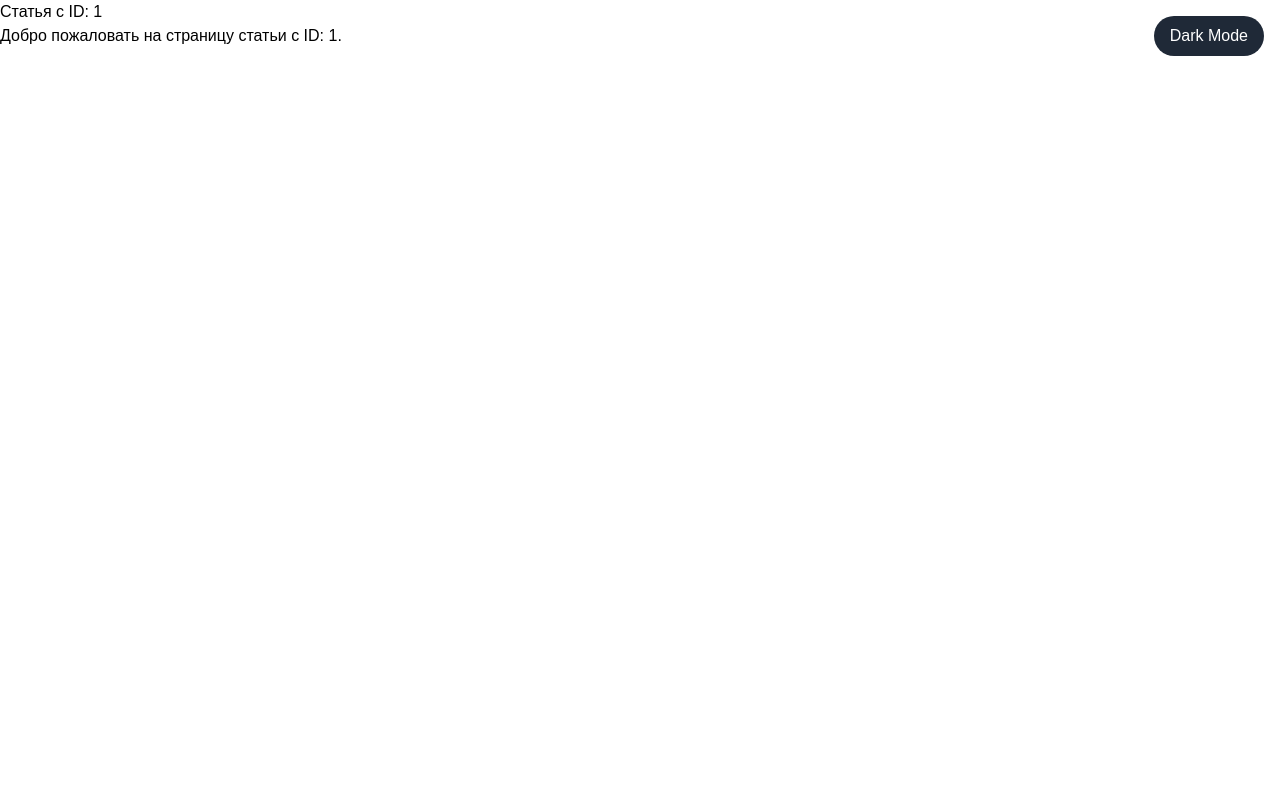
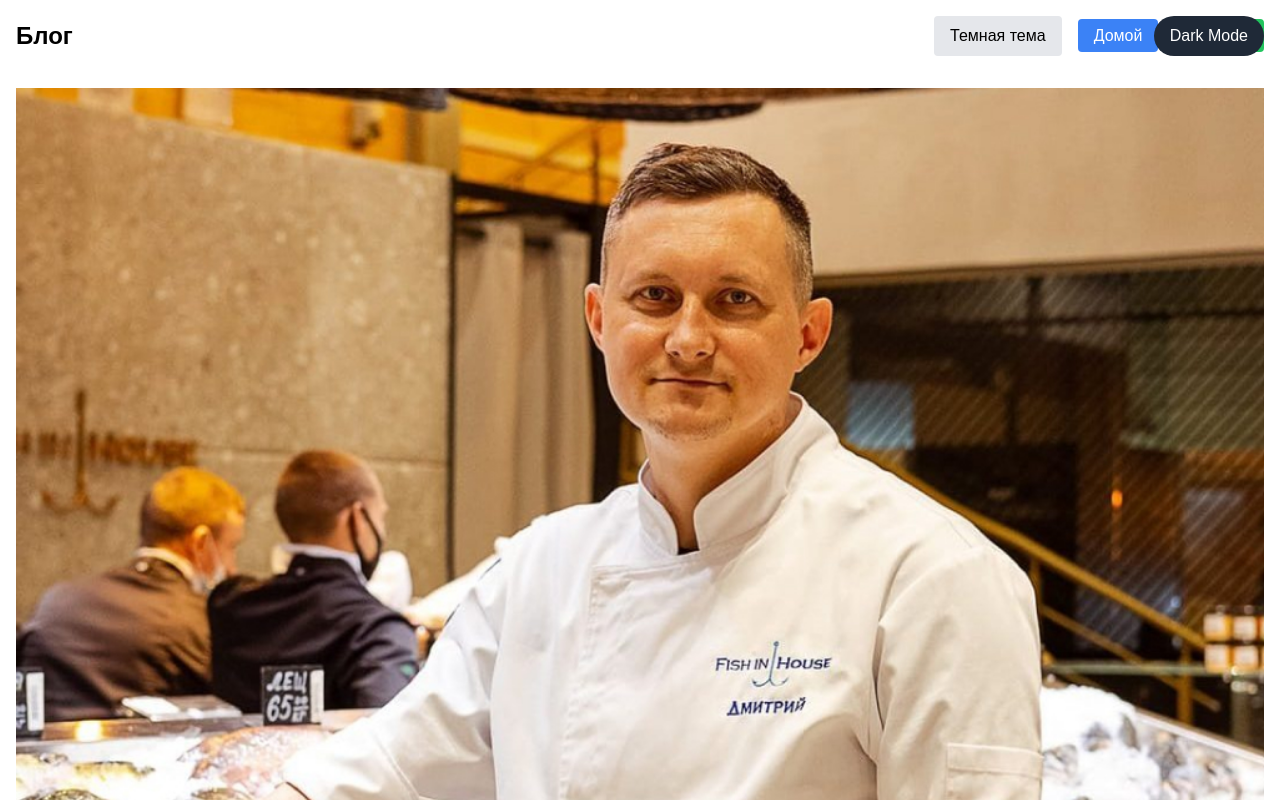
Before and after one commit to Fodi999/master, a Next.js app: page /blog/1 in a window 1280 px wide. Shown: the top 800 px of the page. Built offline with nearby package versions, Linux system fonts and the light colour scheme.

Commit message:
Описание изменений

```diff
--- a/src/app/blog/[id]/page.tsx
+++ b/src/app/blog/[id]/page.tsx
@@ -1,16 +1,51 @@
+"use client";
+
+import { use } from "react";
+import Image from "next/image";
+import Link from "next/link";
+import { useState, useEffect } from "react";
+
 interface BlogPostProps {
-  params: {
-    id: string;
-  };
+  params: Promise<{ id: string }>; // Асинхронный параметр
 }
 
-export default async function BlogPost({ params }: BlogPostProps) {
-  const { id } = params;
+export default function BlogPost({ params }: BlogPostProps) {
+  const { id } = use(params);
+  const [isDarkMode, setIsDarkMode] = useState(false);
+
+  useEffect(() => {
+    if (isDarkMode) {
+      document.documentElement.classList.add('dark');
+    } else {
+      document.documentElement.classList.remove('dark');
+    }
+  }, [isDarkMode]);
+
+  const toggleTheme = () => {
+    setIsDarkMode(!isDarkMode);
+  };
 
   return (
-    <div>
-      <h1>Статья с ID: {id}</h1>
-      <p>Добро пожаловать на страницу статьи с ID: {id}.</p>
+    <div className="min-h-screen bg-white dark:bg-black text-black dark:text-white">
+      <header className="flex justify-between items-center p-4">
+        <h1 className="text-2xl font-bold">Блог</h1>
+        <div className="space-x-4">
+          <button onClick={toggleTheme} className="px-4 py-2 bg-gray-200 dark:bg-gray-800 rounded">
+            {isDarkMode ? 'Светлая тема' : 'Темная тема'}
+          </button>
+          <Link href="/" legacyBehavior>
+            <a className="px-4 py-2 bg-blue-500 text-white rounded">Домой</a>
+          </Link>
+          <Link href="/contact" legacyBehavior>
+            <a className="px-4 py-2 bg-green-500 text-white rounded">Контакт</a>
+          </Link>
+        </div>
+      </header>
+      <main className="p-4">
+        <Image src="/00031.jpg" alt="Large Image" width={1200} height={600} className="w-full h-auto" />
+        <h2 className="text-3xl font-bold mt-4">Статья с ID: {id}</h2>
+        <p className="mt-2">Добро пожаловать на страницу статьи с ID: {id}. Это пример текста для статьи.</p>
+      </main>
     </div>
   );
 }
```
